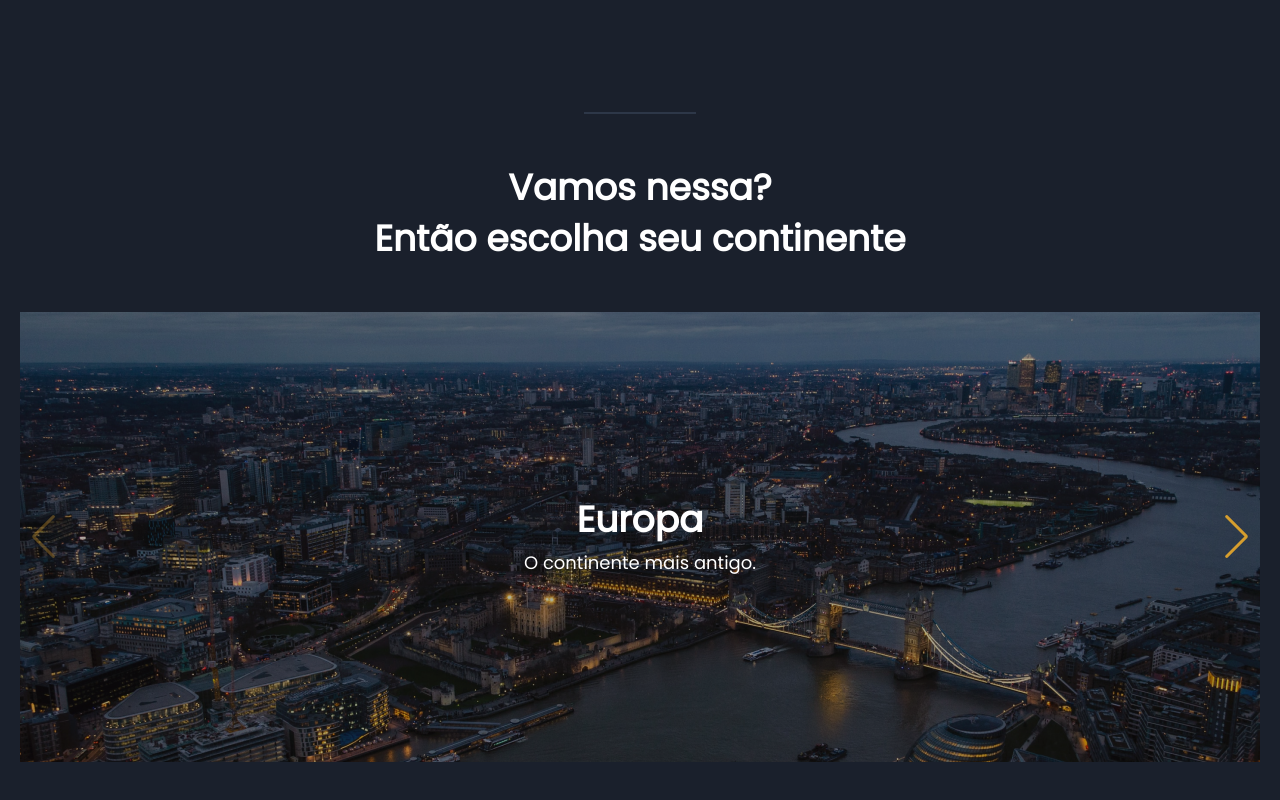
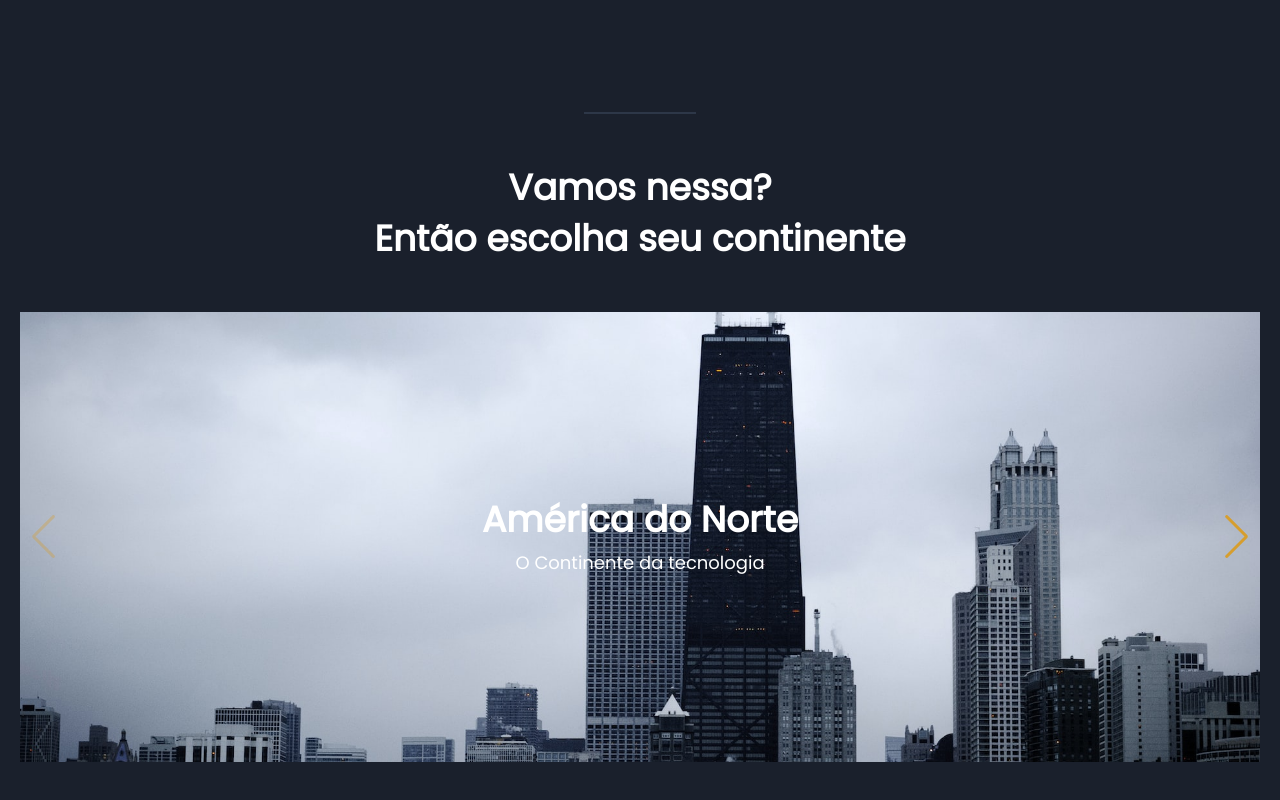
Before and after one commit to nicholascostadev/worldtrip, a Next.js app: page / in a window 1280 px wide. Shown: the part 728-1528 px from the top of the page. Built offline with nearby package versions, Linux system fonts and the light colour scheme.

Commit message:
:recycle: refactor: Loop carousel through options instead of manual apply

```diff
--- a/src/components/Carousel/index.tsx
+++ b/src/components/Carousel/index.tsx
@@ -1,23 +1,55 @@
 import { Swiper, SwiperSlide } from 'swiper/react'
-import europeImage from '../../assets/europe.png'
+import AfricaImage from '../../assets/Africa.jpg'
+import AsiaImage from '../../assets/Asia.jpg'
+import EuropeImage from '../../assets/europe.png'
 import NAImage from '../../assets/NA.jpg'
 import OceaniaImage from '../../assets/Oceania.jpg'
 import SAImage from '../../assets/SAImage.jpg'
-import AfricaImage from '../../assets/Africa.jpg'
-import AsiaImage from '../../assets/Asia.jpg'
 
 import 'swiper/css'
 import 'swiper/css/navigation'
 
 import { Box, Heading, Text, VStack } from '@chakra-ui/react'
 import Image from 'next/image'
+import Link from 'next/link'
 import { Navigation, Pagination } from 'swiper'
-import Link from 'next/link'
+
+const carousels = [
+  {
+    image: NAImage,
+    heading: 'América do Norte',
+    text: 'O Continente da tecnologia',
+  },
+  {
+    image: SAImage,
+    heading: 'América do Sul',
+    text: 'O Continente da putaria',
+  },
+  {
+    image: OceaniaImage,
+    heading: 'Oceania',
+    text: 'O novíssimo continente.',
+  },
+  {
+    image: AfricaImage,
+    heading: 'África',
+    text: 'O continente da pluralidade étnica e cultural.',
+  },
+  {
+    image: EuropeImage,
+    heading: 'Europa',
+    text: 'O continente mais antigo.',
+  },
+  {
+    image: AsiaImage,
+    heading: 'Ásia',
+    text: 'O Continente dos xinglinglinglongpingpong',
+  },
+] as const
 
 export const Carousel = () => {
   return (
-    <Link href="/continent/" passHref>
-      <Box as="a" display="block" w="1240px" h="450px" mt="52px" mb="40px">
+    <Box display="block" w="1240px" h="450px" mt="52px" mb="40px">
       <Swiper
         navigation={true}
         modules={[Navigation, Pagination]}
@@ -26,81 +58,34 @@ export const Carousel = () => {
         onSwiper={(swiper) => console.log(swiper)}
         className="swiper"
       >
-          <SwiperSlide className="swiper-slide">
-            <Image src={europeImage} alt="" layout="fill" />
+        {carousels.map((item) => (
+          <SwiperSlide key={item.heading} className="swiper-slide">
+            <Image src={item.image} alt="" layout="fill" />
+
             <VStack color="white">
-              <Heading zIndex="base">Europa</Heading>
-              <Text zIndex="base">O continente mais antigo.</Text>
+              <Link
+                key={item.heading}
+                href={`/continent/${item.heading}`}
+                passHref
+              >
+                <Heading as="a" zIndex="base">
+                  {item.heading}
+                </Heading>
+              </Link>
+
+              <Link
+                key={item.heading}
+                href={`/continent/${item.heading}`}
+                passHref
+              >
+                <Text as="a" zIndex="base">
+                  {item.text}
+                </Text>
+              </Link>
             </VStack>
           </SwiperSlide>
-          <SwiperSlide className="swiper-slide">
-            <Image
-              src={NAImage}
-              alt=""
-              layout="fill"
-              style={{ opacity: 0.7 }}
-            />
-            <VStack color="white">
-              <Heading zIndex="base">América do Norte</Heading>
-              <Text zIndex="base">O continente da Tecnologia.</Text>
-            </VStack>
-          </SwiperSlide>
-          <SwiperSlide className="swiper-slide">
-            <Image
-              src={AfricaImage}
-              alt=""
-              layout="fill"
-              style={{ opacity: 0.7 }}
-            />
-            <VStack color="white">
-              <Heading zIndex="base">África</Heading>
-              {/* <Text zIndex="base">
-              O continente da pluralidade étnica e cultural.
-            </Text> */}
-              <Text zIndex="base">O novíssimo continente.</Text>
-            </VStack>
-          </SwiperSlide>
-          <SwiperSlide className="swiper-slide">
-            <Image
-              src={OceaniaImage}
-              alt=""
-              layout="fill"
-              style={{ opacity: 0.7 }}
-            />
-            <VStack color="white">
-              <Heading zIndex="base">Oceania</Heading>
-              {/* <Text zIndex="base">O novíssimo continente.</Text> */}
-              <Text zIndex="base">O novíssimo continente.</Text>
-            </VStack>
-          </SwiperSlide>
-          <SwiperSlide className="swiper-slide">
-            <Image
-              src={SAImage}
-              alt=""
-              layout="fill"
-              style={{ opacity: 0.7 }}
-            />
-            <VStack color="white">
-              <Heading zIndex="base">América do Sul</Heading>
-              {/* <Text zIndex="base">O continente .</Text> */}
-              <Text zIndex="base">O novíssimo continente.</Text>
-            </VStack>
-          </SwiperSlide>
-          <SwiperSlide className="swiper-slide">
-            <Image
-              src={AsiaImage}
-              alt=""
-              layout="fill"
-              style={{ opacity: 0.7 }}
-            />
-            <VStack color="white">
-              <Heading zIndex="base">Europa</Heading>
-              {/* <Text zIndex="base">O continente mais antigo.</Text> */}
-              <Text zIndex="base">O novíssimo continente.</Text>
-            </VStack>
-          </SwiperSlide>
+        ))}
       </Swiper>
     </Box>
-    </Link>
   )
 }
```
Lines whose indentation alone changed are shown as unchanged.
